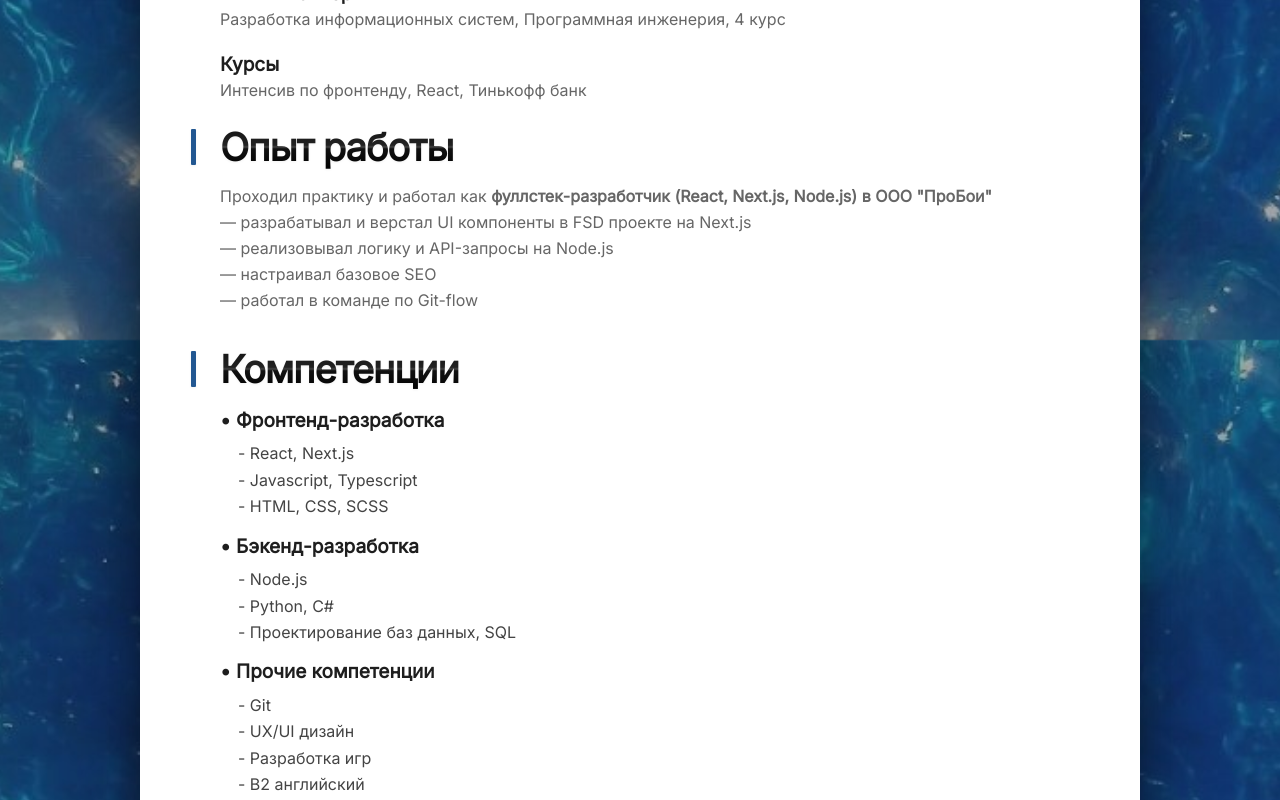
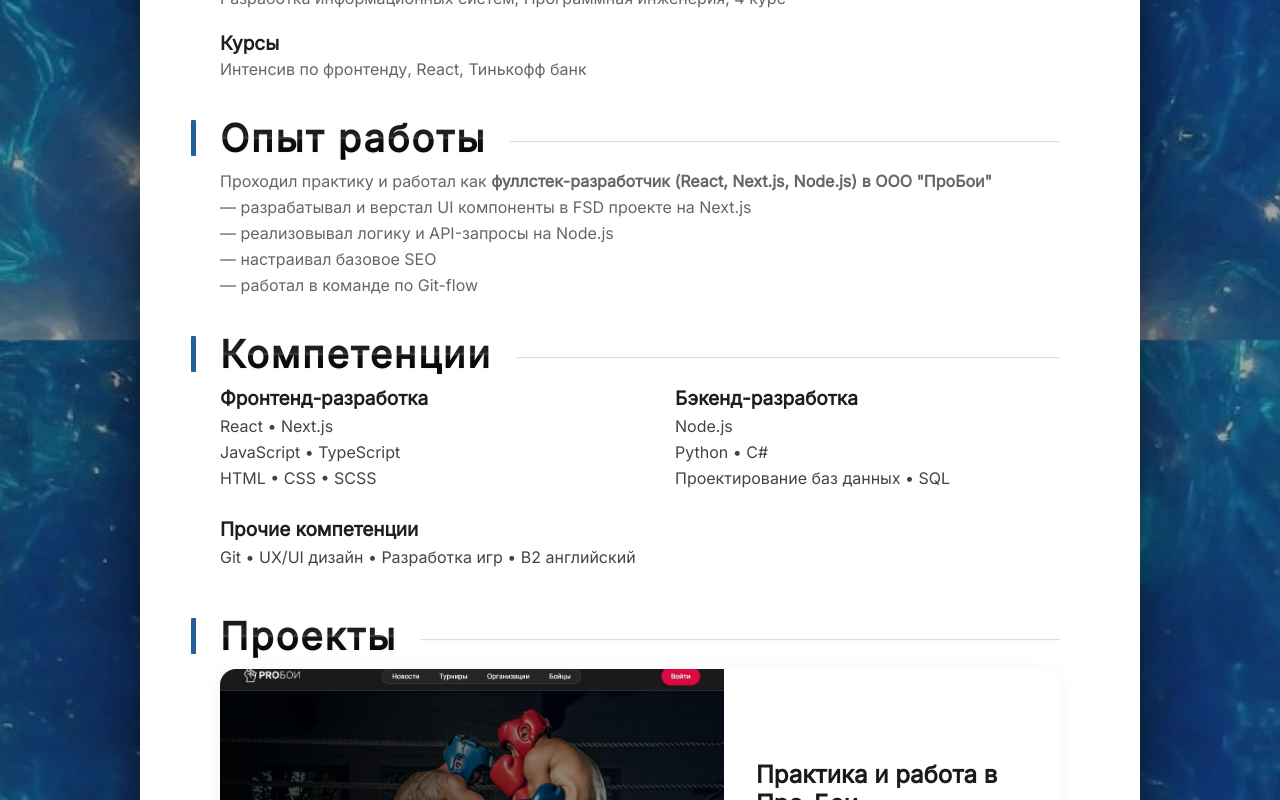
Before and after one commit to ivmart2005/resume, a React (Vite) app: page / in a window 1280 px wide. Shown: the part 460-1260 px from the top of the page. Built offline with nearby package versions, Linux system fonts and the light colour scheme.

Commit message:
15.09 update 3

```diff
--- a/src/App.css
+++ b/src/App.css
@@ -61,18 +61,18 @@
 }
 
 .name {
-  font-size: 48px;
+  font-size: 40px;
   font-weight: 700;
   line-height: 1.1;
-  margin: 0 0 36px 0;
+  margin: 0 0 24px 0;
   letter-spacing: -1px;
 }
 
 .competence {
-  font-size: 44px;
+  font-size: 36px;
   font-weight: 500;
   margin: 0 0 6px 0;
-  letter-spacing: 2px;
+  letter-spacing: -2px;
   color: rgba(255, 255, 255, 0.9);
 }
 
@@ -89,13 +89,18 @@
   flex-direction: column;
 }
 
+.competencies-grid {
+  margin-bottom: 40px;
+}
+
 .section-title {
   position: relative;
   padding-left: 0px;
   font-size: 38px;
-  font-weight: 800;
-  margin-bottom: 16px;
-  letter-spacing: -1px;
+  font-weight: 600;
+  margin-bottom: 10px;
+  margin-top: 16px;
+  letter-spacing: 2px;
   background: linear-gradient(
     to bottom,
     #111 0%,
@@ -108,6 +113,18 @@
   background-clip: text;
   -webkit-text-fill-color: transparent;
   filter: drop-shadow(0px 1px 1px rgba(0, 0, 0, 0.05));
+
+  display: flex;
+  align-items: center;
+  gap: 24px;
+}
+
+.section-title::after {
+  content: '';
+  flex: 1;
+  height: 1px;
+  background: #dcdcdc;
+  margin-top: 6px
 }
 
 .section-title::before {
@@ -118,7 +135,7 @@
   transform: translateY(-50%);
   width: 5px;
   height: 36px;
-  background: #225791;
+  background: #235f9a;
   border-radius: 1px;
 }
 
@@ -131,7 +148,7 @@
 }
 
 .item-main, .info-list > li {
-  font-weight: 700;
+  font-weight: 600;
   font-size: 19px;
   color: #1e1e1e;
   margin: 0;
@@ -178,6 +195,37 @@
   font-weight: 600;
 }
 
+.competencies-grid {
+  display: grid;
+  grid-template-columns: 1fr 1fr;
+  column-gap: 70px;
+  row-gap: 24px;
+}
+
+.competency-block {
+  min-width: 0;
+}
+
+.competency-other {
+  grid-column: 1 / -1;
+}
+
+.competency-block .item-main {
+  margin-bottom: 4px;
+}
+
+.competency-block .sub-list {
+  margin-top: 0;
+  padding-left: 0;
+}
+
+.competency-block .sub-list p {
+  margin: 6px 0;
+  font-size: 16px;
+  font-weight: 400;
+  color: #444;
+}
+
 @media (max-width: 767px) {
   .app {
     background: #ffffff;
@@ -193,6 +241,15 @@
     padding: 0 24px;
   }
 
+  .competencies-grid {
+    grid-template-columns: 1fr;
+    row-gap: 20px;
+  }
+
+  .competency-other {
+    grid-column: auto;
+  }
+
   .name { font-size: 32px; }
   .framework { font-size: 36px; }
   .section-title { font-size: 30px; }
--- a/src/App.tsx
+++ b/src/App.tsx
@@ -12,7 +12,7 @@ const App = () => {
           <div className="content-wrapper">
             <h1 className="name">Мартемьянов Иван Алексеевич</h1>
             <p className="competence">Фронтенд-разработка</p>
-            <p className="framework">React • TS • Next.js • Node.js</p>
+            <p className="framework">React  •  TS  •  Next.js  •  Node.js</p>
           </div>
         </header>
 
@@ -41,33 +41,30 @@ const App = () => {
 
             <section className="info-section">
               <h2 className="section-title">Компетенции</h2>
-              <ul className="info-list">
-                <li>
-                  • Фронтенд-разработка
+              <div className="competencies-grid">
+                <div className="competency-block">
+                  <p className="item-main">Фронтенд-разработка</p>
                   <div className="sub-list">
-                    <p>- React, Next.js</p>
-                    <p>- Javascript, Typescript</p>
-                    <p>- HTML, CSS, SCSS</p>
+                    <p>React  •  Next.js</p>
+                    <p>JavaScript  •  TypeScript</p>
+                    <p>HTML  •  CSS  •  SCSS</p>
                   </div>
-                </li>
-                <li>
-                  • Бэкенд-разработка
+                </div>
+                <div className="competency-block">
+                  <p className="item-main">Бэкенд-разработка</p>
                   <div className="sub-list">
-                    <p>- Node.js</p>
-                    <p>- Python, C#</p>
-                    <p>- Проектирование баз данных, SQL</p>
+                    <p>Node.js</p>
+                    <p>Python  •  C#</p>
+                    <p>Проектирование баз данных  •  SQL</p>
                   </div>
-                </li>
-                <li>
-                  • Прочие компетенции
+                </div>
+                <div className="competency-block competency-other">
+                  <p className="item-main">Прочие компетенции</p>
                   <div className="sub-list">
-                    <p>- Git</p>
-                    <p>- UX/UI дизайн</p>
-                    <p>- Разработка игр</p>
-                    <p>- B2 английский</p>
+                    <p>Git  •  UX/UI дизайн  •  Разработка игр  •  B2 английский</p>
                   </div>
-                </li>
-              </ul>
+                </div>
+              </div>
             </section>
 
             <section className="info-section">
```
